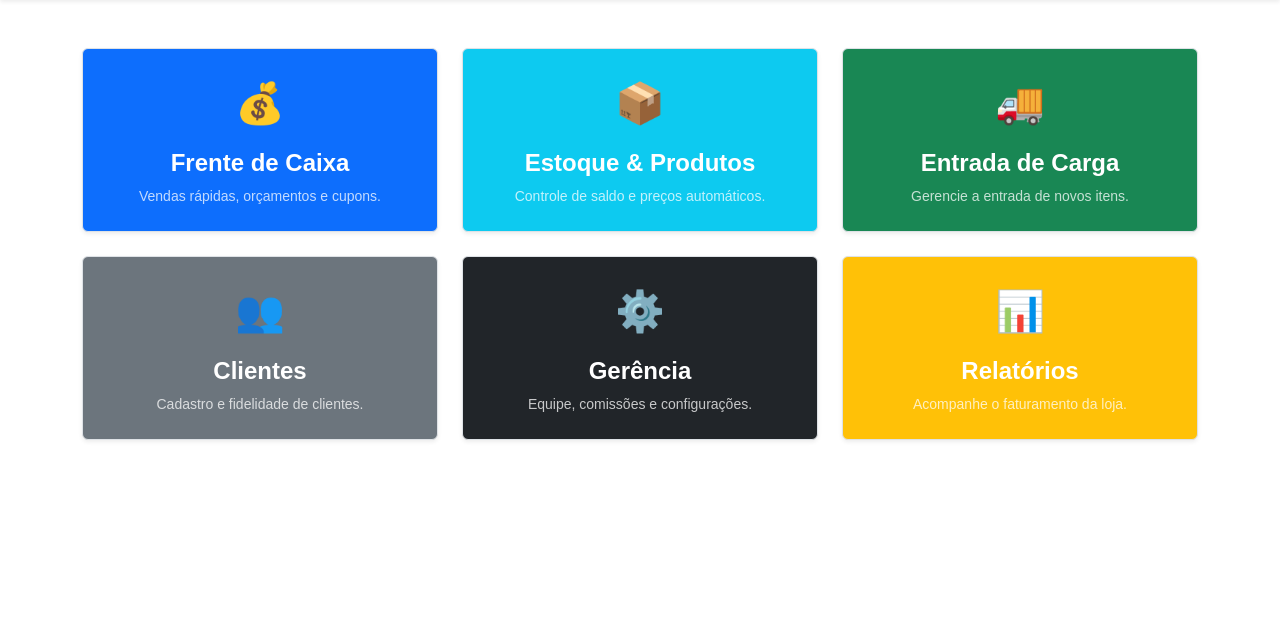
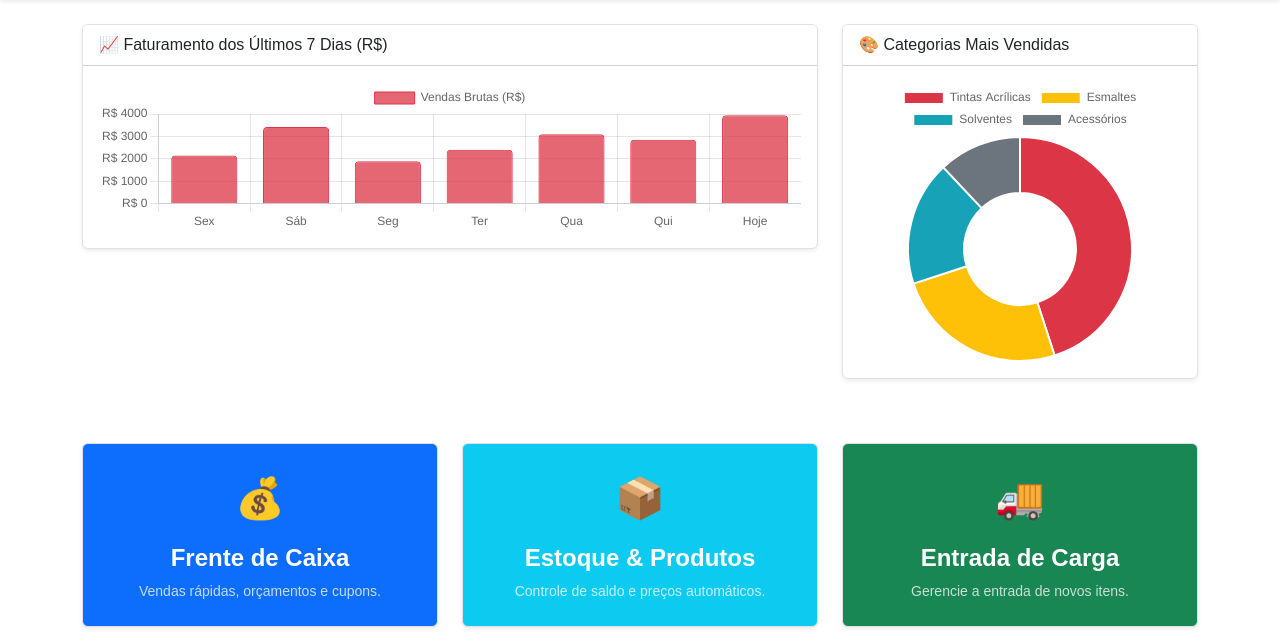
Before and after one commit to Diego28ss/projeto-integrador-, a Django app: template inventario/templates/inventario/index.html in a window 1280 px wide. Shown: the part 62-697 px from the top of the page. Before the commit the page ends 502 px from the top, so only its background shows below. Run offline with Django 5.2, Linux system fonts and the light colour scheme; the template is opened without the code that fills it, so the values that code supplies are empty.

Commit message:
feat: Adiciona dashboard com graficos Chart.js na pagina inicial

```diff
--- a/inventario/templates/inventario/index.html
+++ b/inventario/templates/inventario/index.html
@@ -1,6 +1,78 @@
 {% extends 'inventario/base.html' %}
 
 {% block content %}
+<!-- Bloco do Dashboard de Gráficos -->
+<div class="row my-4">
+    <div class="col-md-8 mb-3">
+        <div class="card shadow-sm border-0">
+            <div class="card-header bg-white font-weight-bold">
+                📈 Faturamento dos Últimos 7 Dias (R$)
+            </div>
+            <div class="card-body">
+                <canvas id="graficoFaturamento" style="max-height: 280px;"></canvas>
+            </div>
+        </div>
+    </div>
+    <div class="col-md-4 mb-3">
+        <div class="card shadow-sm border-0">
+            <div class="card-header bg-white font-weight-bold">
+                🎨 Categorias Mais Vendidas
+            </div>
+            <div class="card-body">
+                <canvas id="graficoCategorias" style="max-height: 280px;"></canvas>
+            </div>
+        </div>
+    </div>
+</div>
+
+<script src="https://cdn.jsdelivr.net/npm/chart.js"></script>
+<script>
+    document.addEventListener("DOMContentLoaded", function () {
+        const ctxFaturamento = document.getElementById('graficoFaturamento').getContext('2d');
+        new Chart(ctxFaturamento, {
+            type: 'bar',
+            data: {
+                labels: ['Sex', 'Sáb', 'Seg', 'Ter', 'Qua', 'Qui', 'Hoje'],
+                datasets: [{
+                    label: 'Vendas Brutas (R$)',
+                    data: [2150.00, 3420.50, 1890.00, 2400.00, 3100.20, 2850.00, 3940.00],
+                    backgroundColor: 'rgba(220, 53, 69, 0.75)',
+                    borderColor: 'rgba(220, 53, 69, 1)',
+                    borderWidth: 1,
+                    borderRadius: 4
+                }]
+            },
+            options: {
+                responsive: true,
+                maintainAspectRatio: false,
+                scales: {
+                    y: {
+                        beginAtZero: true,
+                        ticks: {
+                            callback: function(value) { return 'R$ ' + value; }
+                        }
+                    }
+                }
+            }
+        });
+
+        const ctxCategorias = document.getElementById('graficoCategorias').getContext('2d');
+        new Chart(ctxCategorias, {
+            type: 'doughnut',
+            data: {
+                labels: ['Tintas Acrílicas', 'Esmaltes', 'Solventes', 'Acessórios'],
+                datasets: [{
+                    data: [45, 25, 18, 12],
+                    backgroundColor: ['#dc3545', '#ffc107', '#17a2b8', '#6c757d']
+                }]
+            },
+            options: {
+                responsive: true,
+                maintainAspectRatio: false
+            }
+        });
+    });
+</script>
 <div class="row g-4 mt-2">
     <div class="col-md-4">
         <a href="{% url 'tela_pdv' %}" class="text-decoration-none">
```
